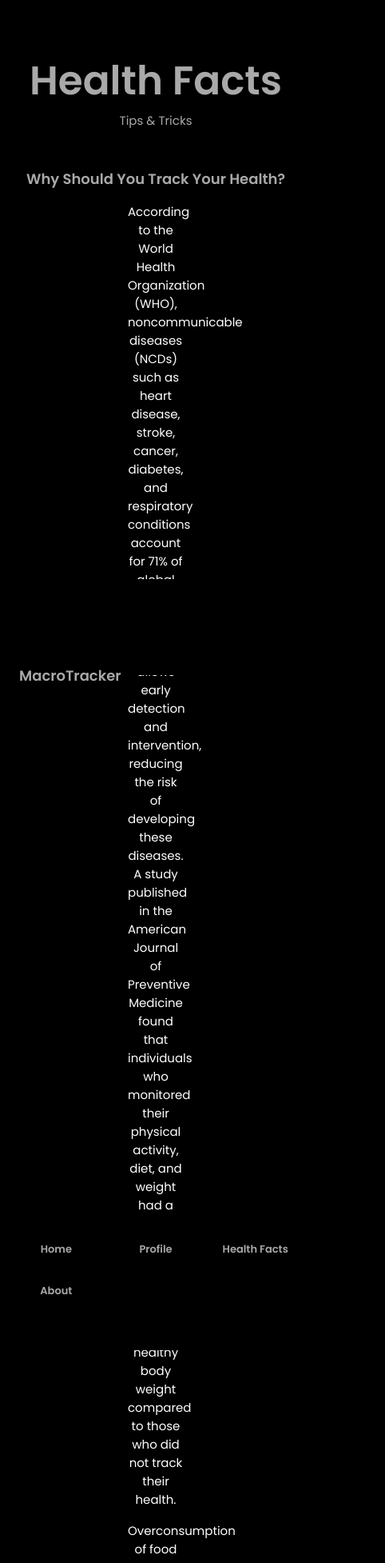
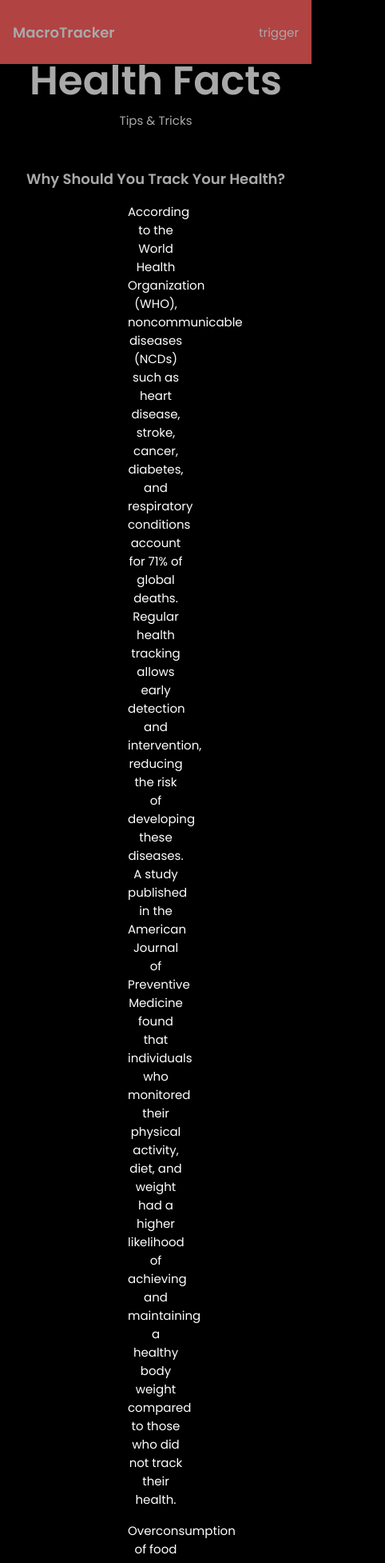
Before and after one commit to Tjrich336/MacroTracker, a React (Create React App) app in the folder website/: page /healthfacts in a window 390 px wide. Shown: the top 1954 px of the page at 80% size, 482 px wide, since content can reach past the window. Built offline with nearby package versions, Linux system fonts and the light colour scheme; no server answers.

Commit message:
quick fixes to responsiveness for demonstration - incomplete

```diff
--- a/website/src/components/Header/Header.jsx
+++ b/website/src/components/Header/Header.jsx
@@ -2,13 +2,14 @@ import React, { useState, useEffect } from "react";
 import "./header.css";
 import { Link, useLocation } from 'react-router-dom';
 import { auth } from '../../firebase';
-
 function Header() {
   const [isLoggedIn, setIsLoggedIn] = useState(false);
   const [showDropdown, setShowDropdown] = useState(false);
   const [showLogoutPrompt, setShowLogoutPrompt] = useState(false);
   const location = useLocation();
   const [activeTab, setActiveTab] = useState('/');
+  const [isOpened, setIsOpened] = useState(false);
+  const toggleMenu = () => {setIsOpened((open) => !open);};
 
   useEffect(() => {
     const unsubscribe = auth.onAuthStateChanged(user => {
@@ -55,12 +56,14 @@ function Header() {
 
   return (
     <header className="header">
-      <nav className="nav container">
+      <nav className="nav">
         <ul className="nav__logo">
           MacroTracker
         </ul>
-
-        <div className={`nav__menu ${showDropdown ? 'show-menu' : ''}`}>
+        <li className="nav__trigger" onClick={toggleMenu}>
+          trigger
+        </li>
+        <div className={`nav__menu ${isOpened ? "is-opened" : ""}`}>
           <ul className="nav__list grid">
             <li className={`nav__item ${activeTab === '/' ? 'active-link' : ''}`} onClick={() => setActiveTab('/')}>
               <Link to="/" className="nav__link">
@@ -126,6 +129,9 @@ function Header() {
               </Link>
             </li>
           </ul>
+
+
+
         </div>
 
         <div className="nav__toggle">
--- a/website/src/components/Header/header.css
+++ b/website/src/components/Header/header.css
@@ -4,7 +4,7 @@
     top: 0;
     left: 0;
     z-index: 999;
-    background-color: black;
+    background-color: #b14343;
 }
 
 .nav {
@@ -13,6 +13,8 @@
     justify-content: space-between;
     align-items: center;
     column-gap: 1rem;
+    margin-left: 1rem;
+    margin-right: 1rem;
 }
 
 .nav__logo,
@@ -127,29 +129,32 @@
 	cursor: pointer;
 }
 
+.nav__trigger {
+    display: none;
+}
 /* ===================== BREAKPOINTS ===================== */
 
 /*   For Medium Devices   */
 @media screen and (max-width: 768px) {
-    .header {
-        top: initial;
-        bottom: 0;
-    }
 
     .nav {
         height: 5rem;
+        display: flex;
+        flex-wrap: wrap;
+        justify-content: space-between;
     }
 
-    .nav__menu {
-        position: fixed;
-        bottom: -100%;
-        left: 0;
-        width: 100%;
-        background-color: black;
-        padding: 2rem 1.5rem 4rem;
-        box-shadow: 0 -1px 4px rgba(0, 0, 0, 0.15);
-        border-radius: 1.5rem 1.5rem 0 0;
-        transition: 0.3s;
+    .nav__menu, .nav__toggle {
+        display: none;
+    }
+
+    .nav__trigger {
+        display: block;
+        margin-left: auto;
+    }
+
+    .nav__menu.is-opened {
+        display: block;
     }
 
     /* Show Menu */
@@ -158,8 +163,9 @@
     }
 
     .nav__list {
-        display: grid;
-        grid-template-columns: repeat(3, 1fr);
+        display: flex;
+        flex-direction: column;
+        align-items: center;
         gap: 2rem;
     }
 
@@ -186,16 +192,21 @@
     }
 
     .nav__icon,
-    .nav__close,
-    .nav__toggle {
+    .nav__close {
         display: block;
     }
 }
 
+
 /*   For Small Devices   */
 @media screen and (max-width: 350px) {
     .nav__menu {
+        display: none;
         padding: 2rem 0.25rem 4rem;
+    }
+
+    .nav__trigger {
+        display: block;
     }
 
     .nav__list {
--- a/website/src/components/Landing/landing.css
+++ b/website/src/components/Landing/landing.css
@@ -154,12 +154,21 @@ body {
 		width: 120px;
 		height: 50px;
 	}
+
+	.healthfacts__carousel {
+		display: flex;
+		flex-wrap: wrap;
+		justify-content: center;
+		overflow: hidden;
+	}
+
 }
 
 /* For Medium Devices */
 @media screen and (max-width: 991px) {
 	.container {
 		padding-top: 60px;
+		flex-wrap: wrap;
 	}
 	.landingTextBlock {
 		width: 300px;
@@ -170,6 +179,7 @@ body {
 	.container_img {
 		width: 400px;
 		height: 350px;
+		padding-right: 0;
 	}
 
 	.container_img img {
@@ -186,12 +196,26 @@ body {
 	h1 {
 		font-size: 20px;
 	}
+
+	.healthfacts__carousel {
+		display: flex;
+		flex-wrap: wrap;
+		justify-content: center;
+		overflow: hidden;
+	}
+
+	.cat__content {
+		margin-left: 0 !important;
+		margin-right: 0 !important;
+	}
 }
 
 /* For Small Devices */
 @media screen and (max-width: 767px) {
 	.container {
 		padding-top: 80px;
+		flex-wrap: wrap;
+
 	}
 	.landingTextBlock {
 		width: 200px;
@@ -206,11 +230,13 @@ body {
 	.container_img {
 		width: 300px;
 		height: 250px;
+		padding-right: 0;
 	}
 
 	.container_img img {
 		width: 100%;
 		height: 100%;
+
 	}
 
 	.login-button {
@@ -218,12 +244,25 @@ body {
 		height: 30px;
 		font-size: 8px;
 	}
+
+	.healthfacts__carousel {
+		display: flex;
+		flex-wrap: wrap;
+		justify-content: center;
+		overflow: hidden;
+	}
+
+	.cat__content {
+		margin-left: 0 !important;
+		margin-right: 0 !important;
+	}
 }
 
 /* For Extra Small Devices */
 @media screen and (max-width: 575px) {
 	.container {
 		padding-top: 100px;
+		flex-wrap: wrap;
 	}
 	.landingTextBlock {
 		width: 100%;
@@ -244,4 +283,17 @@ body {
 		width: 60px;
 		height: 20px;
 	}
+
+	.healthfacts__carousel {
+		display: flex;
+		flex-wrap: wrap;
+		justify-content: center;
+		overflow: hidden;
+	}
+
+	.cat__content {
+		display: flex;
+		margin-left: 0 !important;
+		margin-right: 0 !important;
+	}
 }
```
Also changed, not shown: 1 other file (tests, documents, lock files or other folders).
